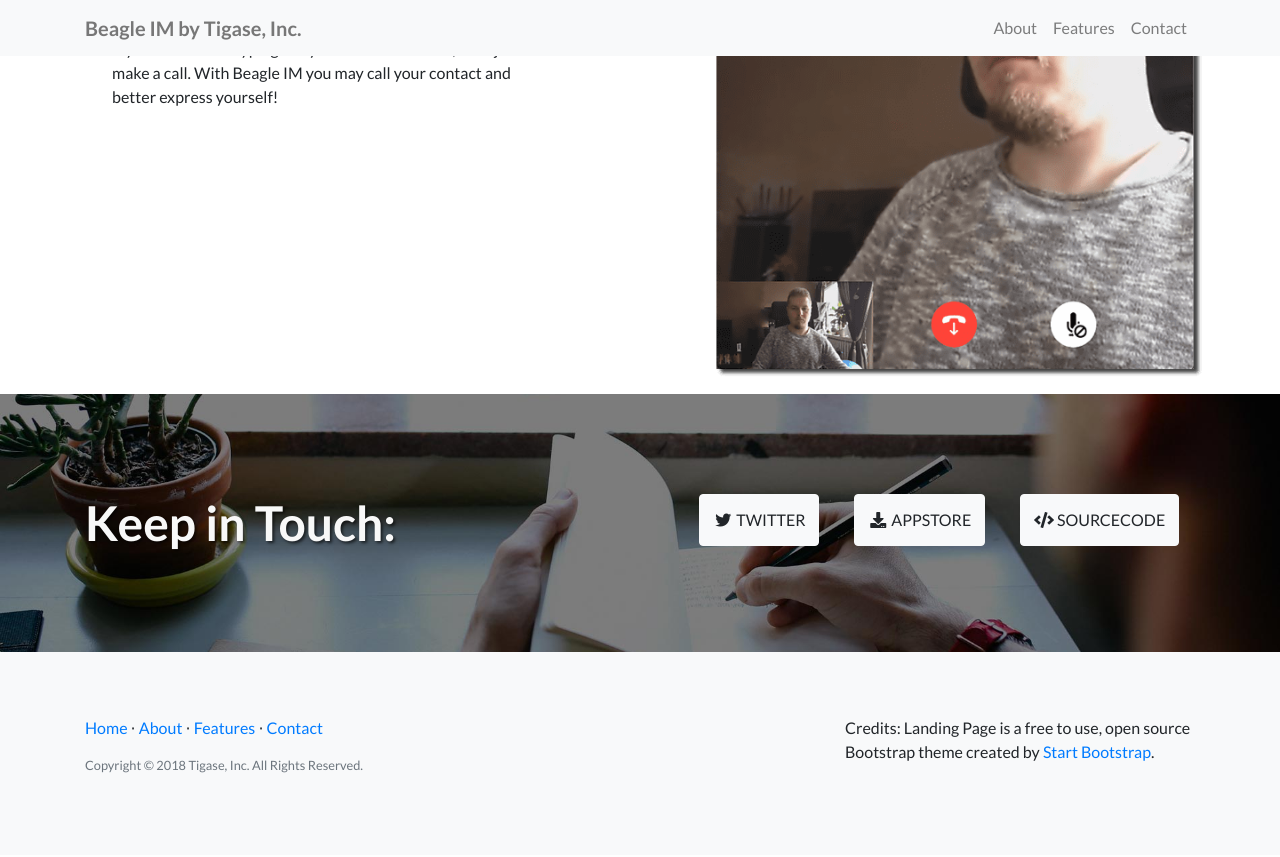
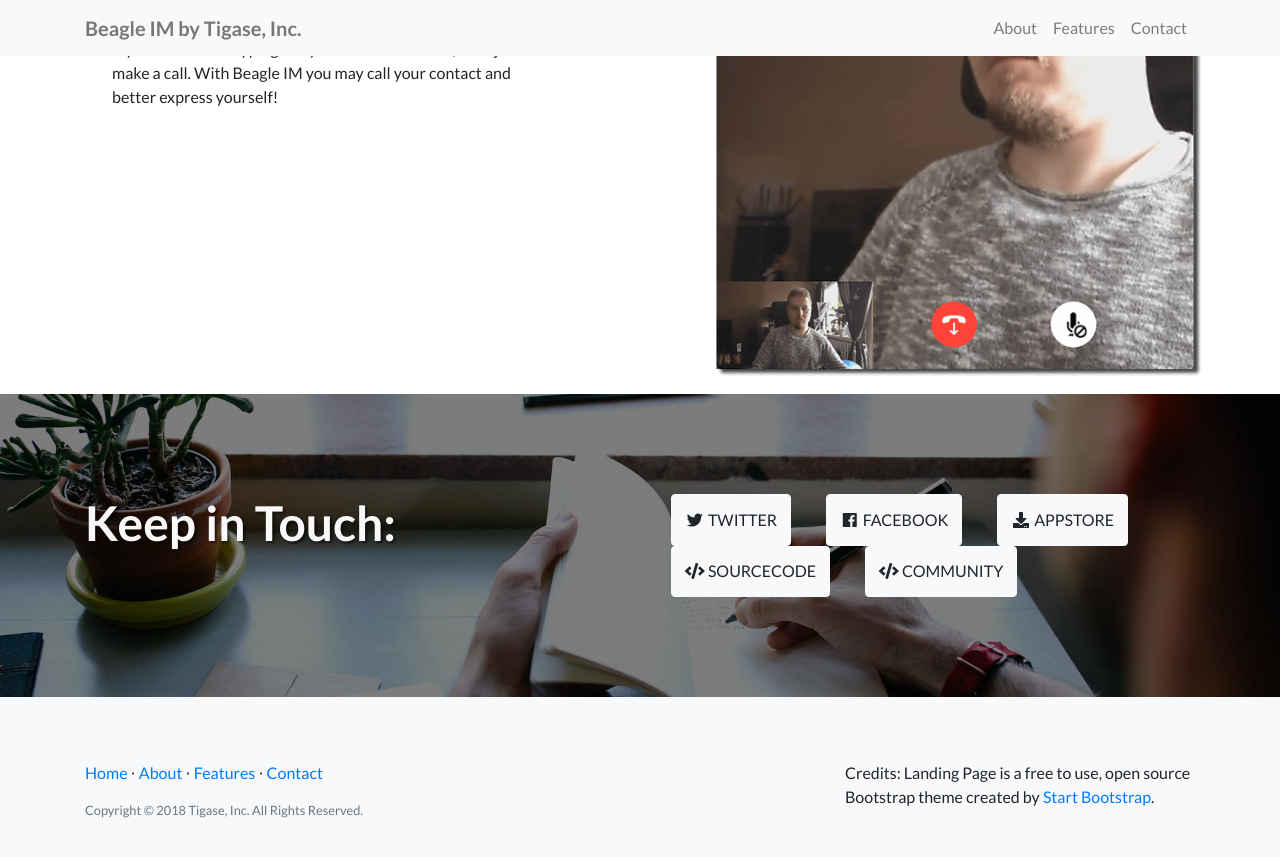
Before and after one commit to tigase/beagle-im-website, a Jekyll site: the page built from index.html, in a window 1280 px wide and 900 px high, scrolled down 2543 px. Shown: the top 857 px of the window. Built offline with Jekyll 4.4.1, drawn with Linux system fonts in a browser that asks for light colours.

Commit message:
more links

```diff
--- a/_config.yml
+++ b/_config.yml
@@ -30,9 +30,16 @@
     superclass: b
     class: twitter
     url: https://twitter.com/tigase
+  - title: facebook
+    superclass: b
+    class: facebook
+    url: https://www.facebook.com/tigase/
   - title: appstore
     class: download
     url: https://itunes.apple.com/us/app/beagleim-by-tigase-inc/id1445349494?l=pl&ls=1&mt=12
   - title: sourcecode
     class: code
     url: https://github.com/tigaseinc/beagle-im
+  - title: community
+    class: code
+    url: https://help.tigase.net
```
